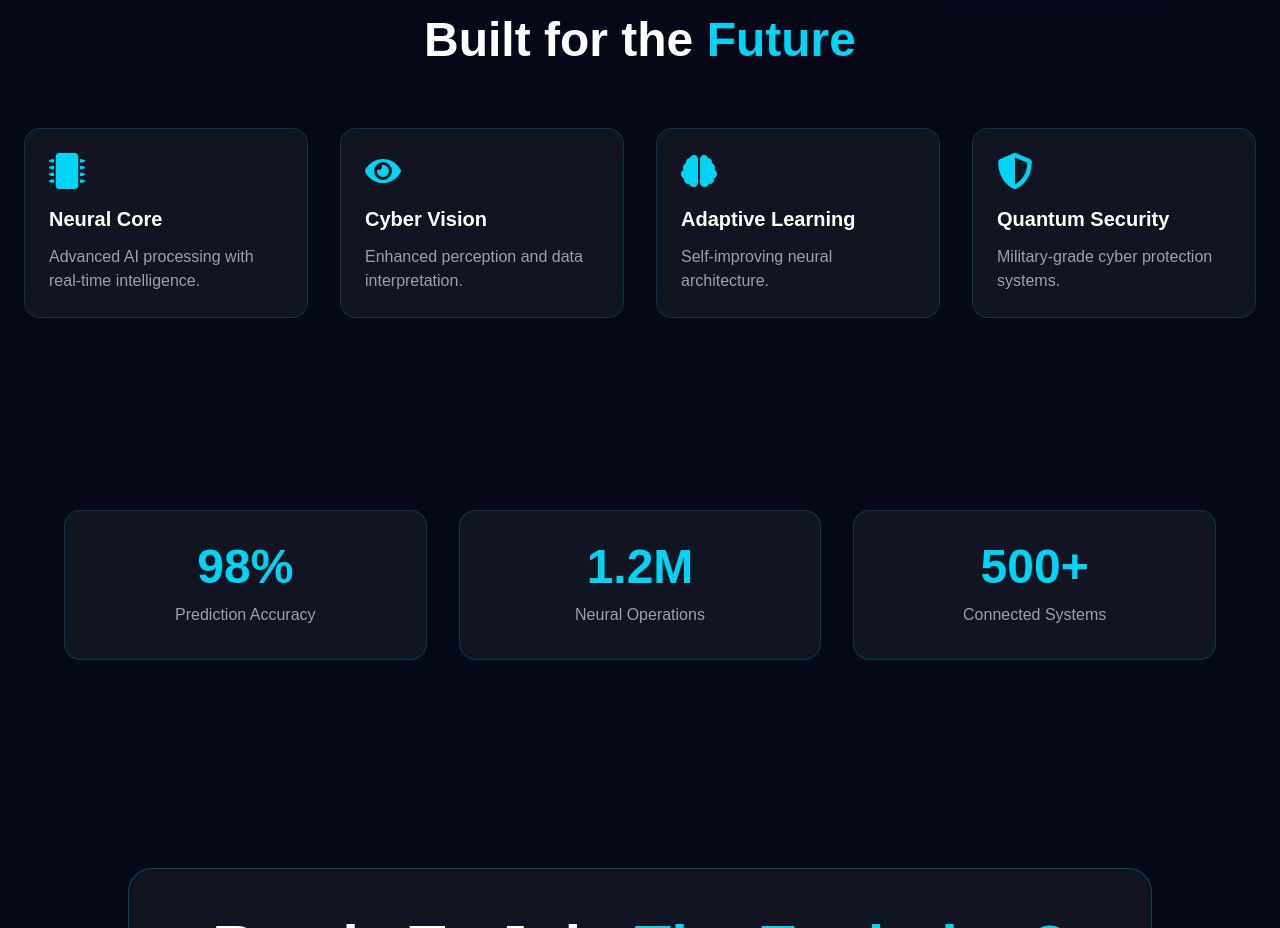
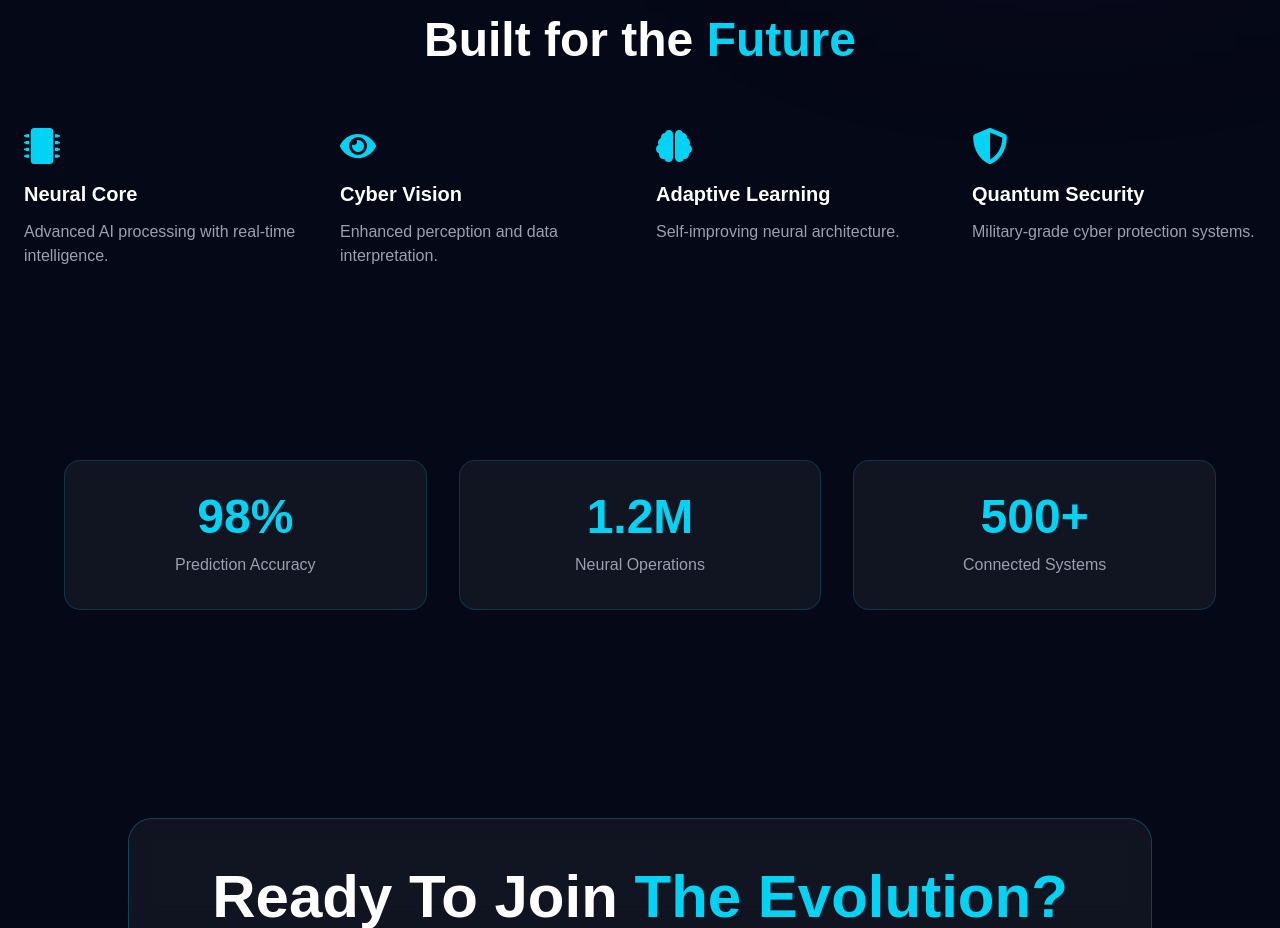
Before and after one commit to mdkamranalam/cyborg-landing-page, a React (Vite) app: page / in a window 1280 px wide. Shown: the part 920-1848 px from the top of the page. Built offline with nearby package versions, Linux system fonts and the light colour scheme.

Commit message:
feat: add Reveal component for animated feature reveal and integrate it into Features component

```diff
--- a/src/components/Features.jsx
+++ b/src/components/Features.jsx
@@ -1,4 +1,4 @@
-import { motion } from "framer-motion";
+import Reveal from "./Reveal";
 import { FaBrain, FaEye, FaShieldAlt, FaMicrochip } from "react-icons/fa";
 
 const features = [
@@ -37,9 +37,7 @@ const Features = () => {
 
         <div className="grid md:grid-cols-2 lg:grid-cols-4 gap-8">
           {features.map((feature, index) => (
-            <motion.div
-              key={index}
-              whileHover={{ scale: 1.05, y: -10 }}
+            <Reveal key={index}
               className="
                 bg-white/5
                 border
@@ -53,7 +51,7 @@ const Features = () => {
               <div className="text-cyan-400 text-4xl mb-4">{feature.icon}</div>
               <div className="text-xl font-bold mb-3">{feature.title}</div>
               <div className="text-gray-400">{feature.desc}</div>
-            </motion.div>
+            </Reveal>
           ))}
         </div>
       </div>
--- /dev/null
+++ b/src/components/Reveal.jsx
@@ -0,0 +1,26 @@
+import { motion } from "framer-motion";
+
+const Reveal = ({ children }) => {
+  return (
+    <motion.div
+      initial={{
+        opacity: 0,
+        y: 50,
+      }}
+      whileInView={{
+        opacity: 1,
+        y: 0,
+      }}
+      viewport={{
+        once: true,
+      }}
+      transition={{
+        duration: 0.8,
+      }}
+    >
+      {children}
+    </motion.div>
+  );
+};
+
+export default Reveal;
```
